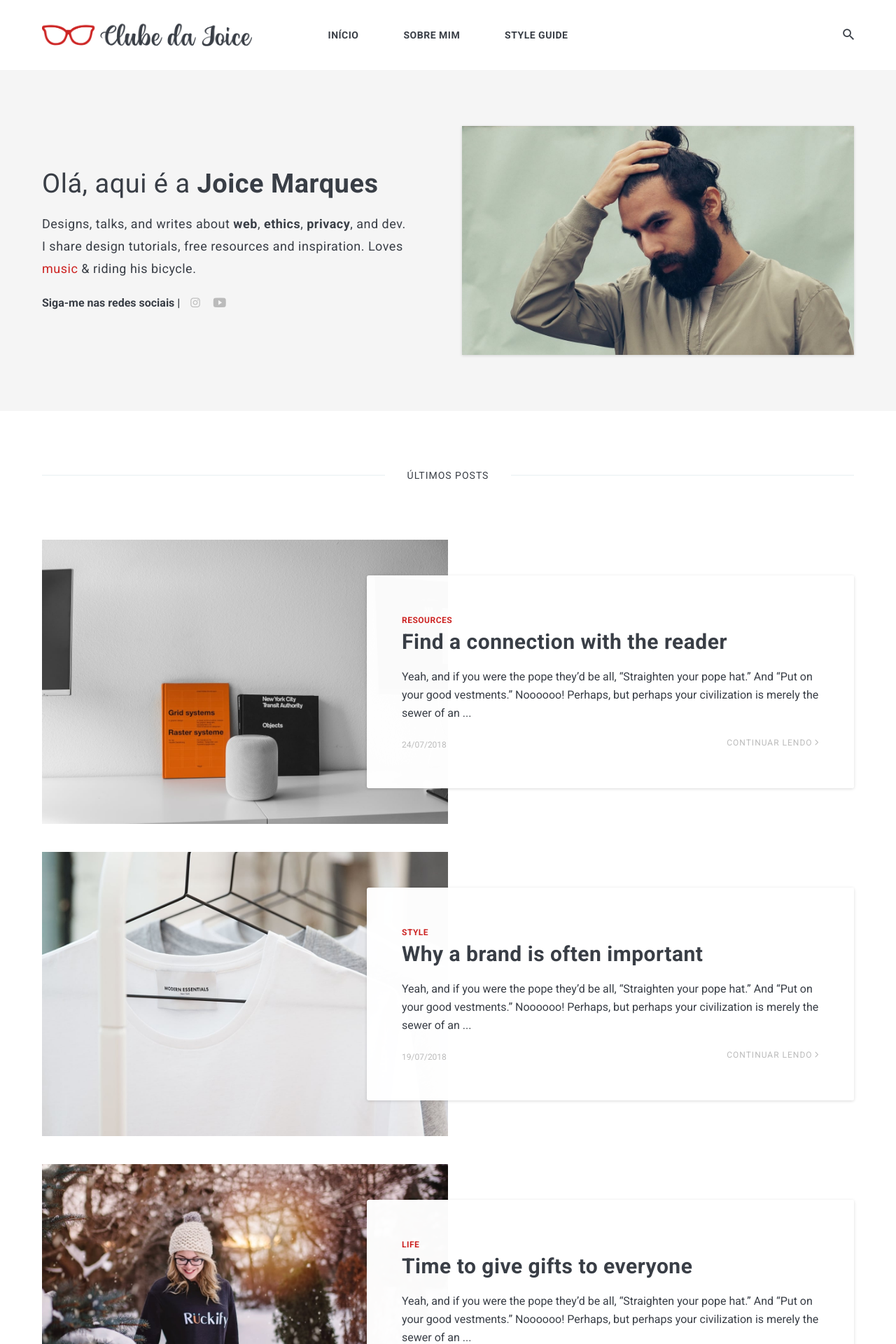
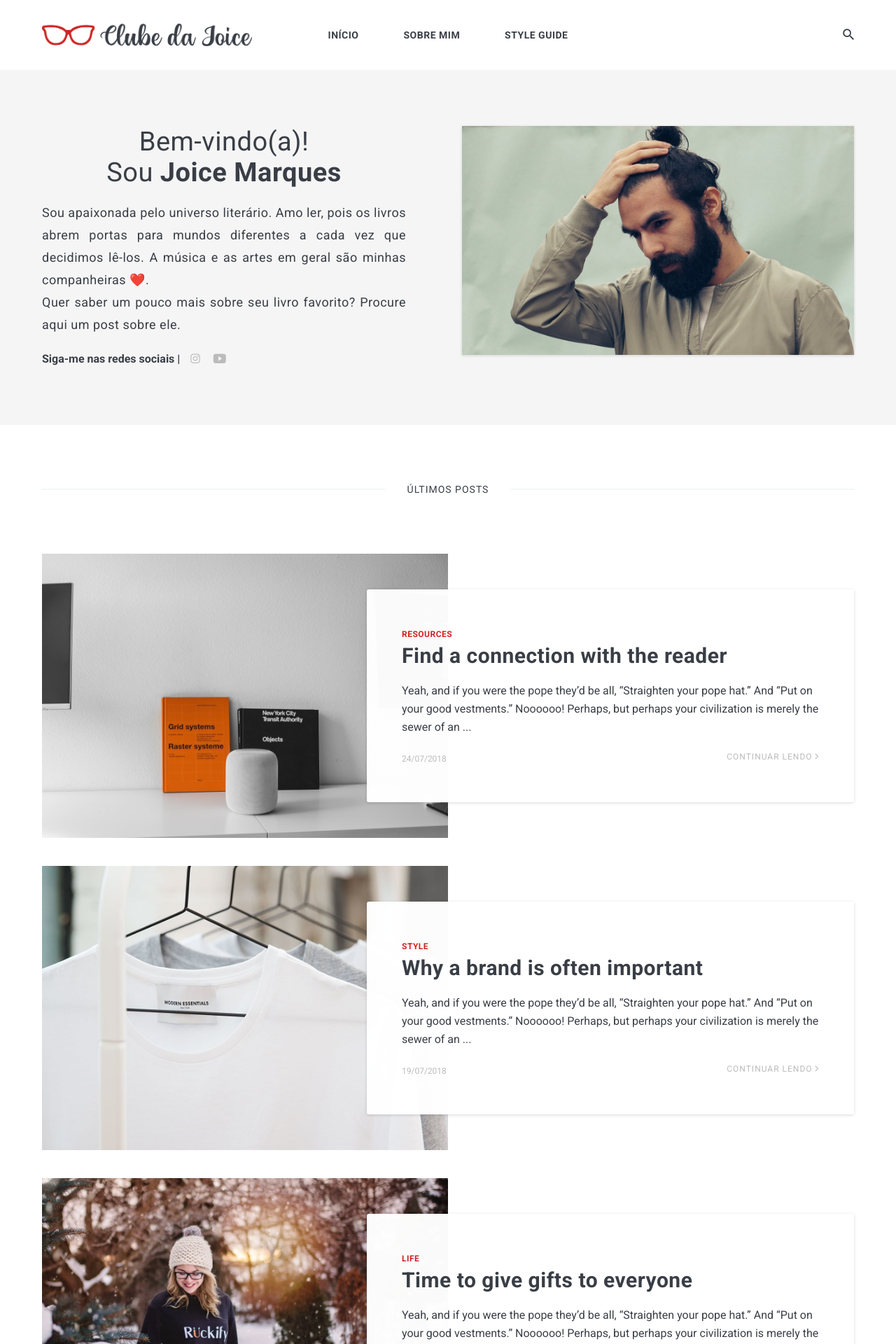
Before and after one commit to joiceclub/joiceclub.github.io, a Jekyll site: the page built from index.html, in a window 1280 px wide. Shown: the top 1920 px of the page at 70% size. Built offline with Jekyll 4.4.1, drawn with Linux system fonts in a browser that asks for light colours; nearby versions of some CDN libraries; the list of posts is cut into pages by our own code.

Commit message:
Atualiza bio

```diff
--- a/_data/settings.yml
+++ b/_data/settings.yml
@@ -10,8 +10,8 @@ description: Um pouquinho de literatura no seu dia a dia.
 author:
   name: Joice Marques
   image: 01.jpg
-  say-hello: Olá, aqui é a <strong>Joice Marques</strong>
-  bio: Designs, talks, and writes about <strong>web</strong>, <strong>ethics</strong>, <strong>privacy</strong>, and dev. I share design tutorials, free resources and inspiration. Loves <a href="#">music</a> & riding his bicycle.
+  say-hello: Bem-vindo(a)! <br> Sou <strong>Joice Marques</strong>
+  bio: Sou apaixonada pelo universo literário. Amo ler, pois os livros abrem portas para mundos diferentes a cada vez que decidimos lê-los. A música e as artes em geral são minhas companheiras ❤️. <br>Quer saber um pouco mais sobre seu livro favorito? Procure aqui um post sobre ele.
 
 
 #-------------------------------
--- a/_sass/3-modules/_hero.scss
+++ b/_sass/3-modules/_hero.scss
@@ -17,12 +17,14 @@
     .hero__title {
       font-size: 38px;
       font-weight: normal;
+      text-align: center;
     }
 
     .hero__subtitle {
       font-size: 18px;
       line-height: 32px;
       letter-spacing: 0.5px;
+      text-align: justify;
     }
 
     .hero__social {
```
